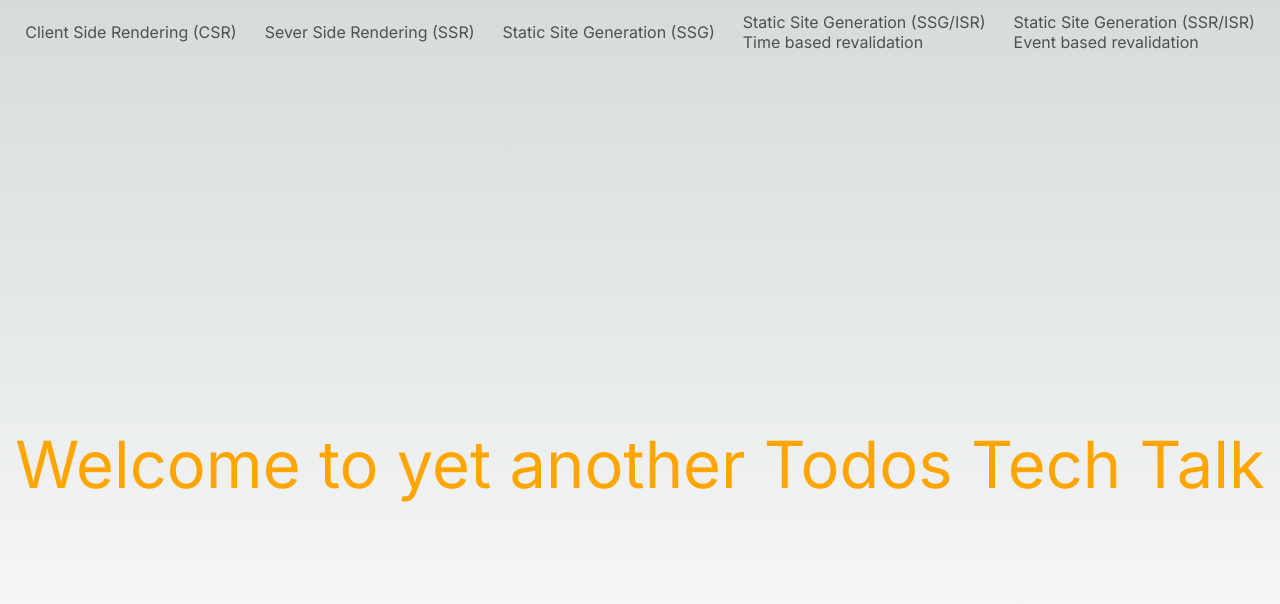
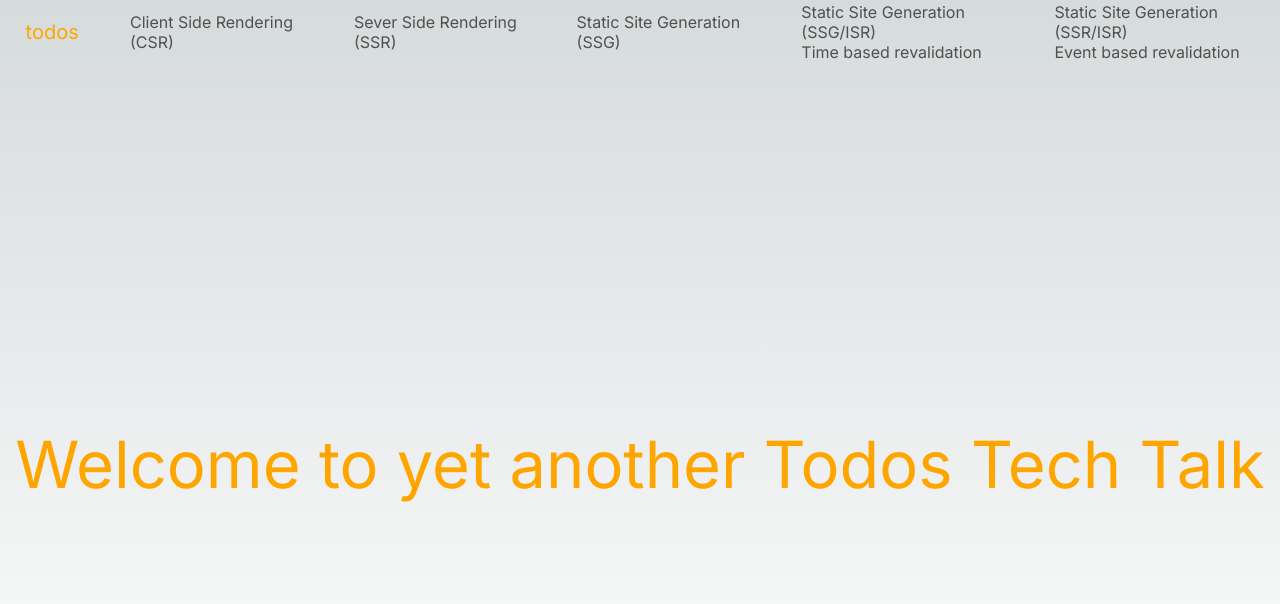
Before and after one commit to luizgrocco/next-tech-talk, a Next.js app: page / in a window 1280 px wide. Shown: the top 604 px of the page. Built offline with nearby package versions, Linux system fonts and the light colour scheme.

Commit message:
changed home route structure

```diff
--- a/src/app/app.module.css
+++ b/src/app/app.module.css
@@ -22,9 +22,25 @@
 }
 
 .navbar {
-  height: 64px;
-  width: 100%;
   display: flex;
+  min-height: 64px;
+}
+
+.homeItem {
+  width: 10%;
+  font-size: 20px;
+  display: flex;
+  align-items: center;
+  padding-left: 2%;
+  color: orange;
+  font-size: 20px;
+  cursor: pointer;
+}
+
+.navItems {
+  font-size: 14px;
+  display: flex;
+  width: 90%;
   gap: 24px;
   justify-content: center;
   align-items: center;
--- a/src/app/layout.tsx
+++ b/src/app/layout.tsx
@@ -13,7 +13,11 @@ export const metadata: Metadata = {
 
 const Header = () => (
   <nav className={styles.navbar}>
-    <Link className={styles.link} href="/todos">
+    <div className={styles.homeItem}>
+      <Link href="/todos">todos</Link>
+    </div>
+    <div className={styles.navItems}>
+      <Link className={styles.link} href="/client-side-leaderboard">
         <span>Client Side Rendering (CSR)</span>
       </Link>
       <Link className={styles.link} href="/real-time-leaderboard">
@@ -30,6 +34,7 @@ const Header = () => (
         <span>Static Site Generation (SSR/ISR)</span>
         <span>Event based revalidation</span>
       </Link>
+    </div>
   </nav>
 );
 
```
Lines whose indentation alone changed are shown as unchanged.
